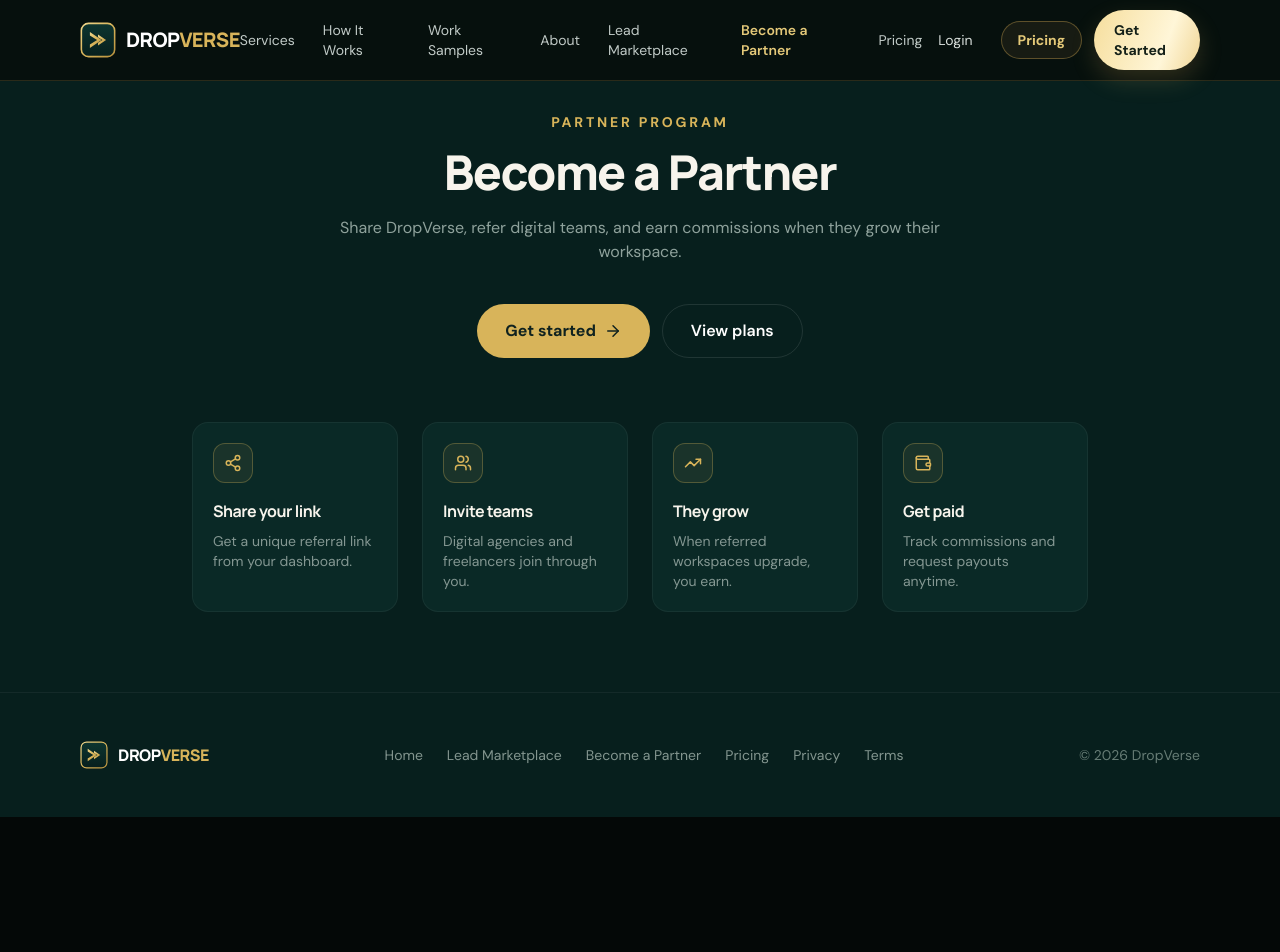
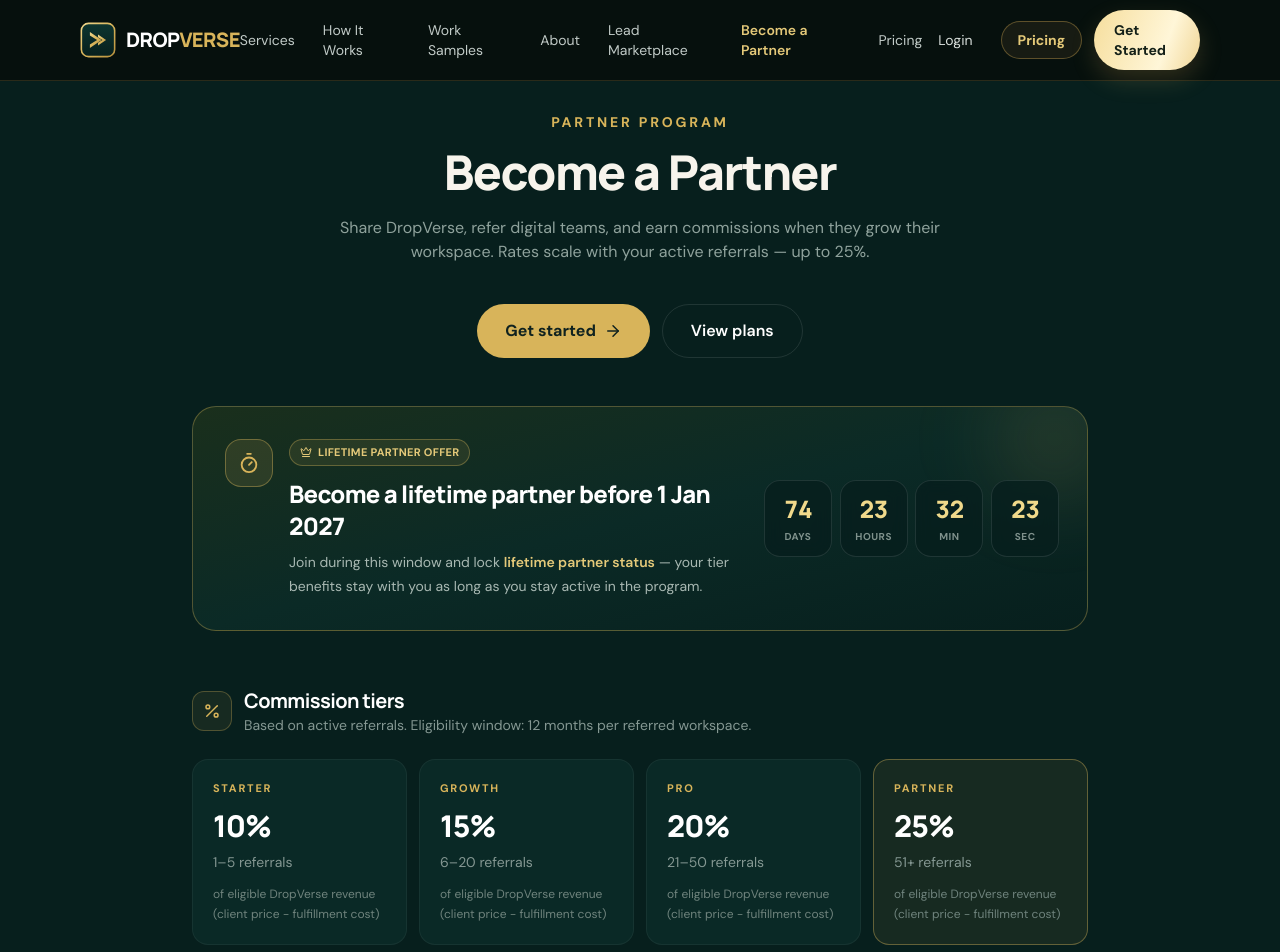
Before and after one commit to dropverseagency/dropverse, a Next.js app: page /earn in a window 1280 px wide. Shown: the top 952 px of the page. Before the commit the page ends 817 px from the top, so only its background shows below. Built offline with nearby package versions, Linux system fonts and the light colour scheme; no server answers.

Commit message:
feat(earn): show partner commission tiers + lifetime countdown to 2027-01-01

```diff
--- a/app/earn/page.tsx
+++ b/app/earn/page.tsx
@@ -1,10 +1,100 @@
 'use client'
 
+import { useEffect, useMemo, useState } from 'react'
 import Link from 'next/link'
-import { ArrowRight, Users, Wallet, Share2, TrendingUp } from 'lucide-react'
+import { ArrowRight, Users, Wallet, Share2, TrendingUp, Timer, Crown, Percent } from 'lucide-react'
 import Brand from '../../components/Brand'
 import SiteHeader from '../../components/SiteHeader'
 import { useAuth } from '../../lib/useAuth'
+import { REFERRAL_TIERS, REFERRAL_ELIGIBILITY_MONTHS } from '../../lib/referralConfig'
+
+/** Founding / lifetime partner window closes at start of 2027 (UTC). */
+const LIFETIME_DEADLINE = new Date('2027-01-01T00:00:00.000Z')
+
+type Remain = { days: number; hours: number; minutes: number; seconds: number; expired: boolean }
+
+function remainingUntil(deadline: Date, now: Date): Remain {
+  const ms = deadline.getTime() - now.getTime()
+  if (ms <= 0) return { days: 0, hours: 0, minutes: 0, seconds: 0, expired: true }
+  const sec = Math.floor(ms / 1000)
+  const days = Math.floor(sec / 86400)
+  const hours = Math.floor((sec % 86400) / 3600)
+  const minutes = Math.floor((sec % 3600) / 60)
+  const seconds = sec % 60
+  return { days, hours, minutes, seconds, expired: false }
+}
+
+function pad(n: number) {
+  return String(n).padStart(2, '0')
+}
+
+function LifetimeCountdown() {
+  const [now, setNow] = useState(() => new Date())
+  useEffect(() => {
+    const id = setInterval(() => setNow(new Date()), 1000)
+    return () => clearInterval(id)
+  }, [])
+  const r = useMemo(() => remainingUntil(LIFETIME_DEADLINE, now), [now])
+
+  if (r.expired) {
+    return (
+      <div className="rounded-3xl border border-white/10 bg-[#0a2926] p-6 text-center">
+        <div className="mx-auto flex h-12 w-12 items-center justify-center rounded-2xl border border-white/10 bg-white/5 text-[#8fa29c]">
+          <Timer size={22} />
+        </div>
+        <p className="mt-4 text-sm font-semibold text-[#c5d0cb]">Lifetime partner window closed</p>
+        <p className="mt-2 text-sm text-[#849792]">
+          New partners still earn tiered commissions. Lifetime status was only available until 1 Jan 2027.
+        </p>
+      </div>
+    )
+  }
+
+  const units: [string, number][] = [
+    ['Days', r.days],
+    ['Hours', r.hours],
+    ['Min', r.minutes],
+    ['Sec', r.seconds],
+  ]
+
+  return (
+    <div className="relative overflow-hidden rounded-3xl border border-[rgba(216,180,90,0.35)] bg-gradient-to-br from-[#1a2f1c] via-[#0b2a26] to-[#071f1d] p-6 sm:p-8">
+      <div className="absolute -right-8 -top-8 h-32 w-32 rounded-full bg-[rgba(216,180,90,0.12)] blur-2xl" />
+      <div className="relative flex flex-col gap-6 sm:flex-row sm:items-center sm:justify-between">
+        <div className="flex items-start gap-4">
+          <div className="flex h-12 w-12 shrink-0 items-center justify-center rounded-2xl border border-[rgba(216,180,90,0.4)] bg-[rgba(216,180,90,0.12)] text-[#d8b45a]">
+            <Timer size={22} />
+          </div>
+          <div>
+            <div className="inline-flex items-center gap-1.5 rounded-full border border-[rgba(216,180,90,0.35)] bg-[rgba(216,180,90,0.1)] px-2.5 py-1 text-[11px] font-bold uppercase tracking-wide text-[#e4c979]">
+              <Crown size={12} /> Lifetime Partner offer
+            </div>
+            <h3 className="font-display mt-3 text-xl font-extrabold text-white sm:text-2xl">
+              Become a lifetime partner before 1 Jan 2027
+            </h3>
+            <p className="mt-2 max-w-md text-sm leading-6 text-[#a8b8b2]">
+              Join during this window and lock <span className="font-semibold text-[#e4c979]">lifetime partner status</span> —
+              your tier benefits stay with you as long as you stay active in the program.
+            </p>
+          </div>
+        </div>
+        <div className="grid grid-cols-4 gap-2 sm:gap-3">
+          {units.map(([label, value]) => (
+            <div
+              key={label}
+              className="min-w-[4.25rem] rounded-2xl border border-white/10 bg-[#071f1d]/80 px-2 py-3 text-center backdrop-blur"
+            >
+              <div className="font-display text-xl font-extrabold tabular-nums text-[#f0d98b] sm:text-2xl">
+                {label === 'Days' ? value : pad(value)}
+              </div>
+              <div className="mt-1 text-[10px] font-bold uppercase tracking-wider text-[#7f918c]">{label}</div>
+            </div>
+          ))}
+        </div>
+      </div>
+    </div>
+  )
+}
 
 export default function EarnPage() {
   const auth = useAuth()
@@ -22,6 +112,7 @@ export default function EarnPage() {
           </h1>
           <p className="mt-5 text-[#8fa29c]">
             Share DropVerse, refer digital teams, and earn commissions when they grow their workspace.
+            Rates scale with your active referrals — up to 25%.
           </p>
           <div className="mt-10 flex flex-wrap justify-center gap-3">
             <Link
@@ -36,6 +127,52 @@ export default function EarnPage() {
             >
               View plans
             </Link>
+          </div>
+        </div>
+
+        <div className="mx-auto mt-12 max-w-4xl">
+          <LifetimeCountdown />
+        </div>
+
+        <div className="mx-auto mt-14 max-w-4xl">
+          <div className="mb-6 flex items-center gap-3">
+            <div className="flex h-10 w-10 items-center justify-center rounded-xl border border-[rgba(216,180,90,0.30)] bg-[rgba(216,180,90,0.08)] text-[#d8b45a]">
+              <Percent size={18} />
+            </div>
+            <div>
+              <h2 className="font-display text-xl font-bold text-white">Commission tiers</h2>
+              <p className="text-sm text-[#849792]">
+                Based on active referrals. Eligibility window: {REFERRAL_ELIGIBILITY_MONTHS} months per referred workspace.
+              </p>
+            </div>
+          </div>
+          <div className="grid gap-3 sm:grid-cols-2 lg:grid-cols-4">
+            {REFERRAL_TIERS.map((tier) => {
+              const range =
+                tier.max === Infinity
+                  ? `${tier.min}+ referrals`
+                  : tier.min === tier.max
+                    ? `${tier.min} referral`
+                    : `${tier.min}–${tier.max} referrals`
+              const highlight = tier.name === 'PARTNER'
+              return (
+                <div
+                  key={tier.name}
+                  className={`rounded-2xl border p-5 ${
+                    highlight
+                      ? 'border-[rgba(216,180,90,0.4)] bg-[rgba(216,180,90,0.08)]'
+                      : 'border-white/5 bg-[#0a2926]'
+                  }`}
+                >
+                  <p className="text-[11px] font-bold uppercase tracking-[0.16em] text-[#d8b45a]">{tier.name}</p>
+                  <p className="font-display mt-3 text-3xl font-extrabold text-white">{tier.ratePct}%</p>
+                  <p className="mt-2 text-sm text-[#849792]">{range}</p>
+                  <p className="mt-3 text-xs leading-5 text-[#6f837d]">
+                    of eligible DropVerse revenue (client price − fulfillment cost)
+                  </p>
+                </div>
+              )
+            })}
           </div>
         </div>
 
```
